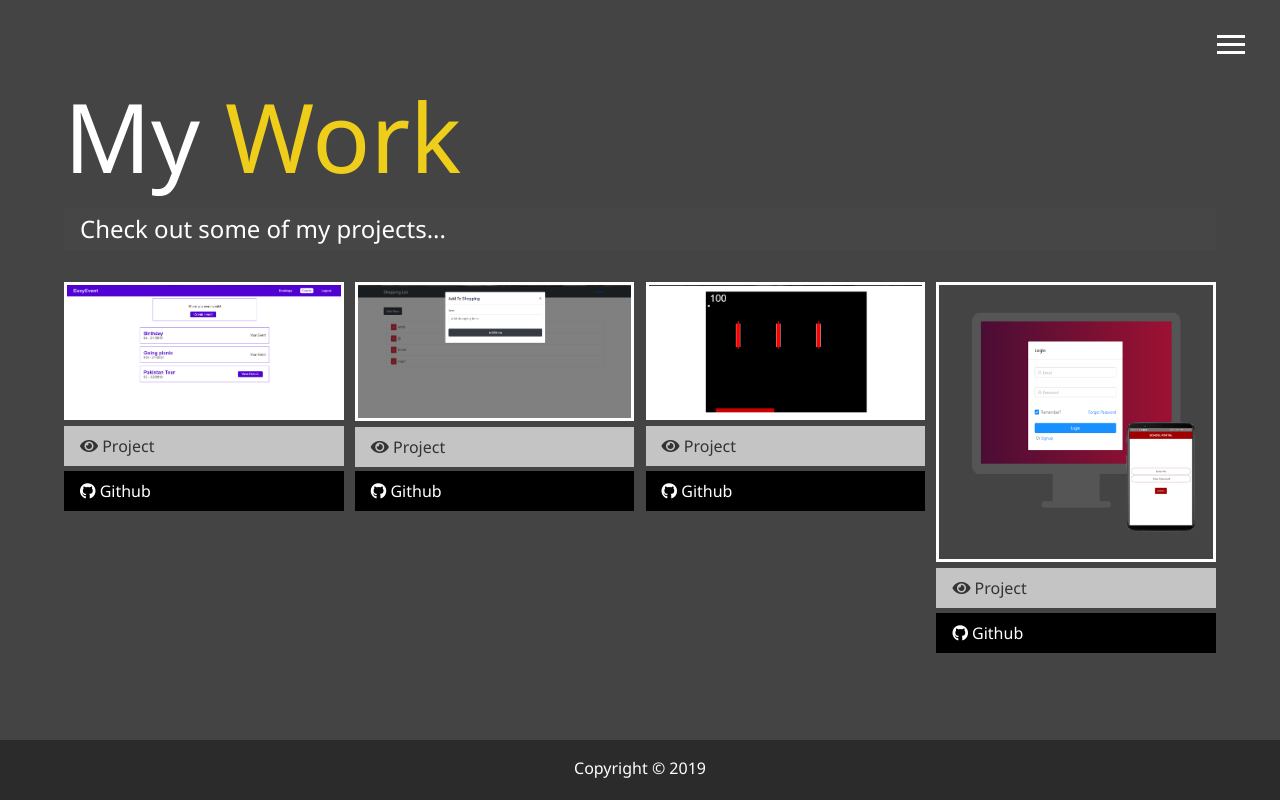
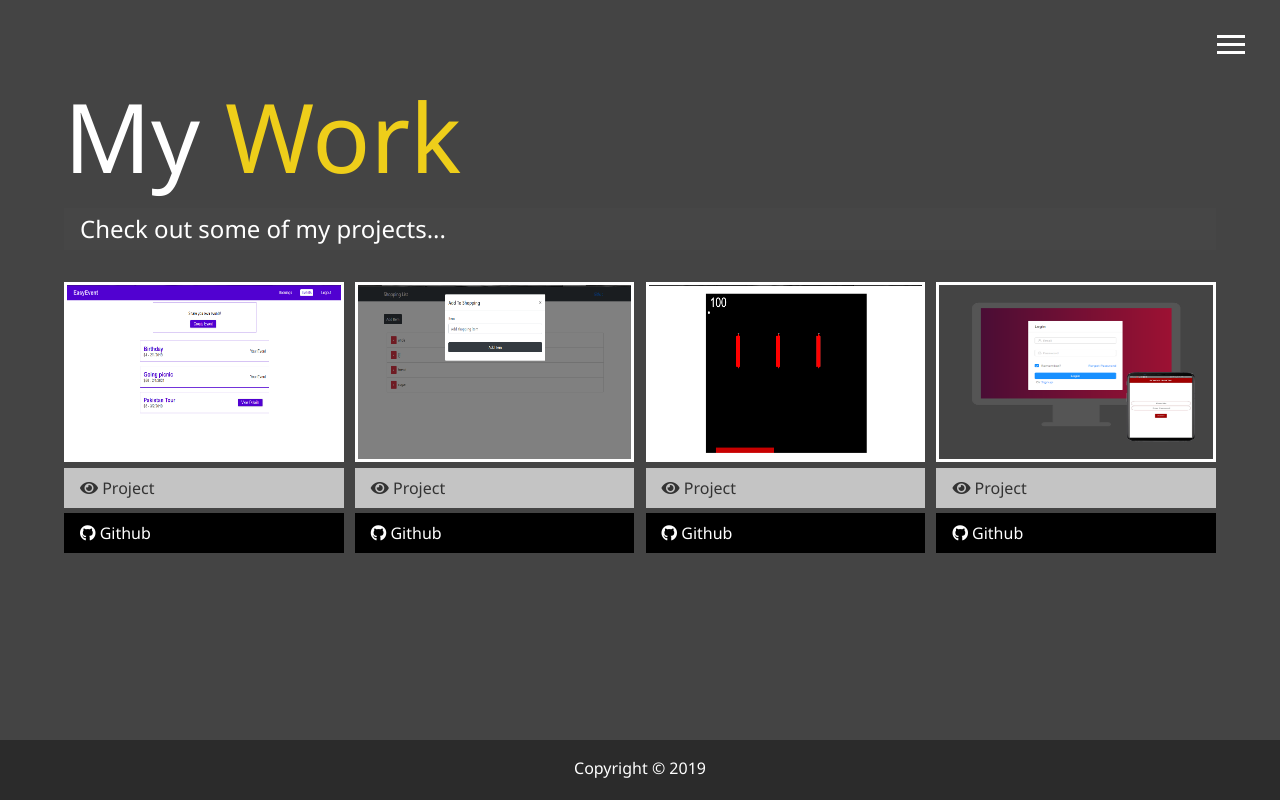
Before and after one commit to wiki95/portfolio, a website: page dist/work.html in a window 1280 px wide. Drawn offline with Linux system fonts and the light colour scheme.

Commit message:
final commit

```diff
--- a/dist/work.html
+++ b/dist/work.html
@@ -59,7 +59,7 @@
 						href="https://event-booking-client.herokuapp.com/events"
 						target="blank"
 					>
-						<img src="img/easy_event.png" alt="Project" />
+						<img height="180" src="img/easy_event.png" alt="Project" />
 						<a
 							href="https://event-booking-client.herokuapp.com/events"
 							class="btn-light"
@@ -78,7 +78,7 @@
 				</div>
 				<div class="item">
 					<a href="https://node-rest-shop-client.herokuapp.com/" target="blank">
-						<img src="img/shopping_list.png" alt="Project" />
+						<img height="180" src="img/shopping_list.png" alt="Project" />
 						<a
 							href="https://node-rest-shop-client.herokuapp.com/"
 							class="btn-light"
@@ -100,7 +100,7 @@
 						href="http://waqar.myartsonline.com/games/bouncing%20ball/p5/empty-example/index.html"
 						target="blank"
 					>
-						<img src="img/bouncing_ball.png" alt="Project" />
+						<img height="180" src="img/bouncing_ball.png" alt="Project" />
 						<a
 							href="http://waqar.myartsonline.com/games/bouncing%20ball/p5/empty-example/index.html"
 							class="btn-light"
@@ -118,7 +118,7 @@
 						href="https://school-management-frontend.netlify.com/"
 						target="blank"
 					>
-						<img src="img/desk_mob.png" alt="Project" />
+						<img height="180" src="img/desk_mob.png" alt="Project" />
 						<a
 							href="https://school-management-frontend.netlify.com/"
 							class="btn-light"
```
